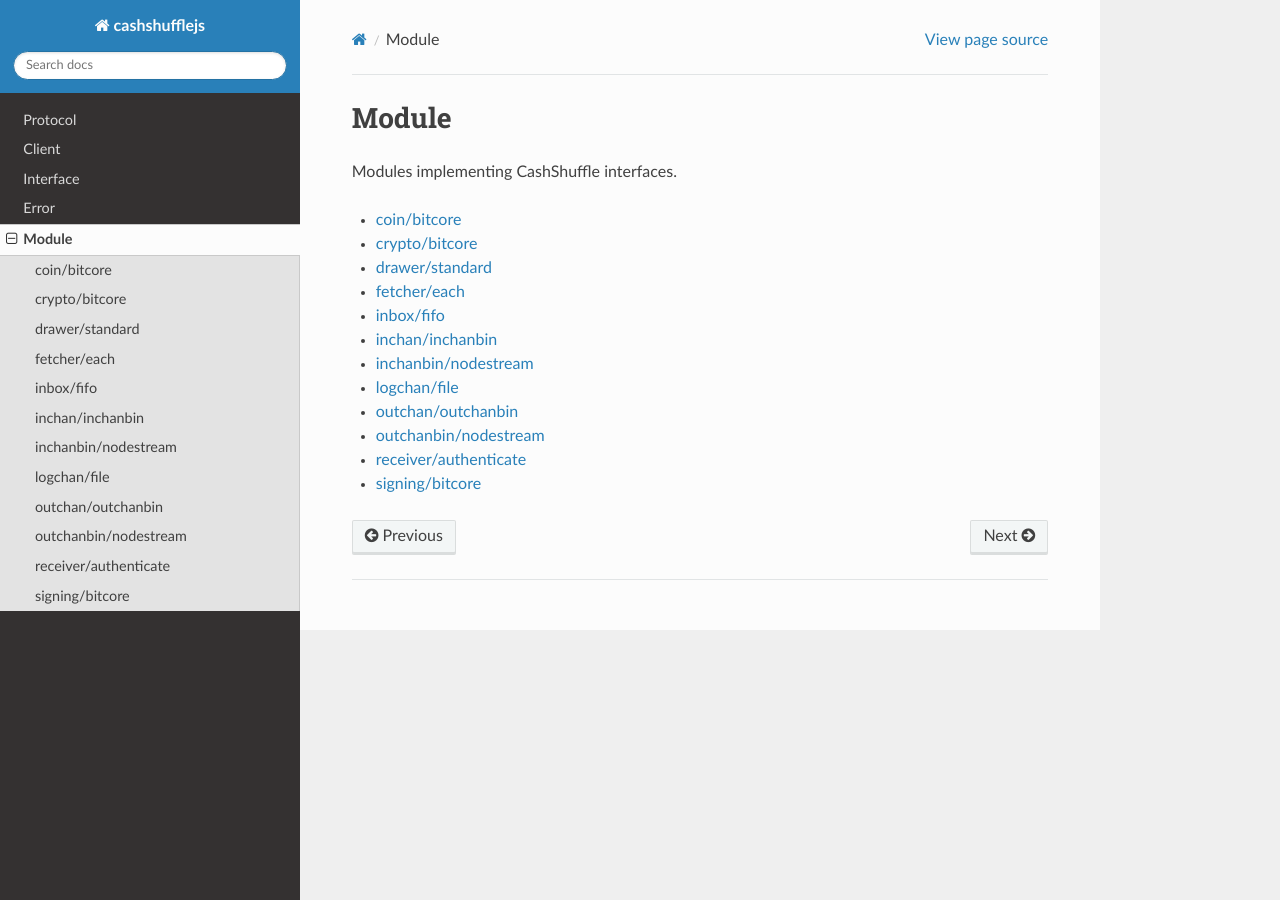
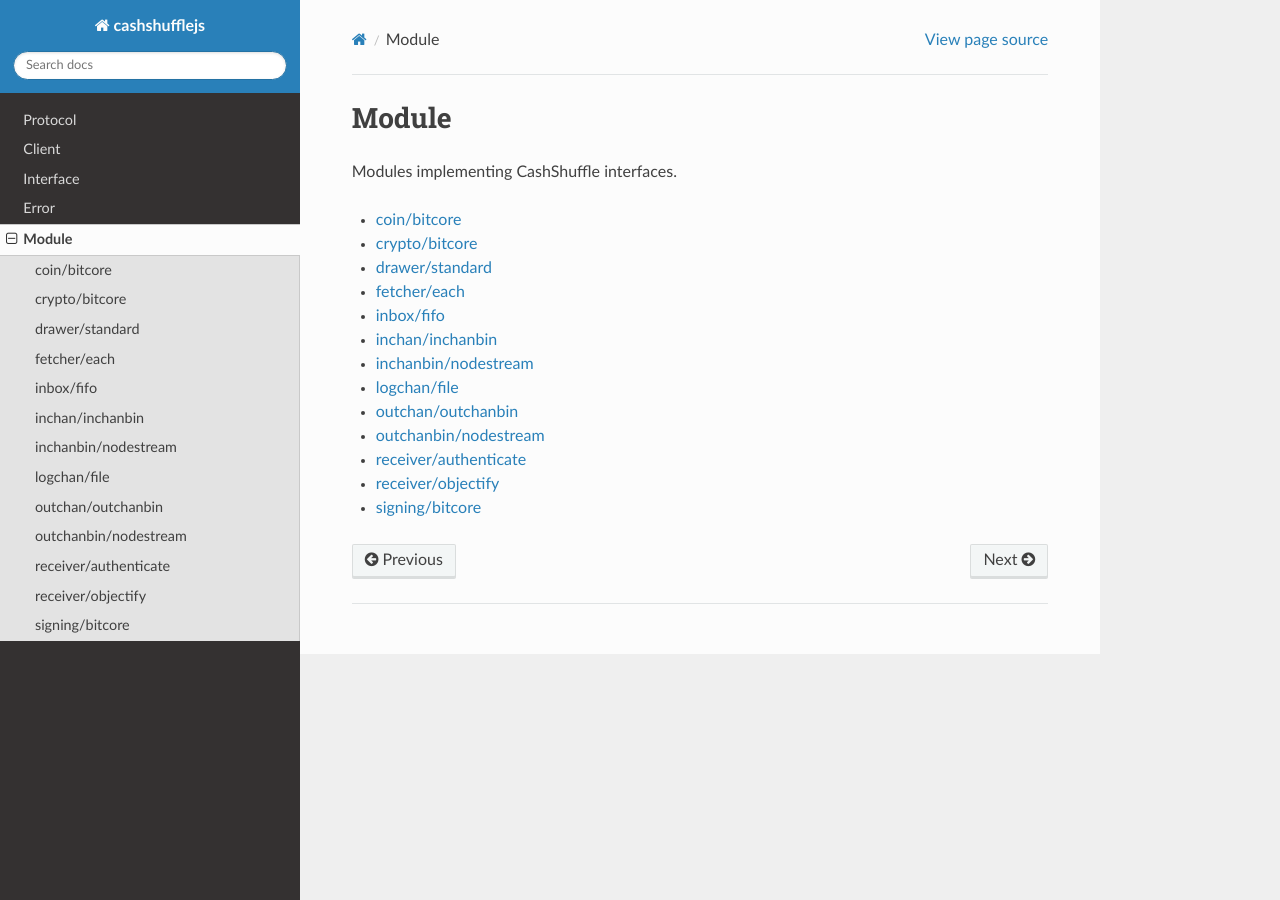
Before and after one commit to bookmoons/cashshufflejs, a Sphinx documentation site: the page built from doc/module.rst, in a window 1280 px wide. Built offline with Sphinx 7.4.7 and the Read the Docs theme 2.0.0, drawn with Linux system fonts in a browser that asks for light colours.

Commit message:
Add receiver/objectify

```diff
--- a/doc/module.rst
+++ b/doc/module.rst
@@ -15,4 +15,5 @@
    module/outchan/outchanbin
    module/outchanbin/nodestream
    module/receiver/authenticate
+   module/receiver/objectify
    module/signing/bitcore
--- /dev/null
+++ b/doc/module/receiver/objectify.rst
@@ -0,0 +1,5 @@
+receiver/objectify
+------------------
+
+.. automodule:: receiver/objectify
+   :members:
```
